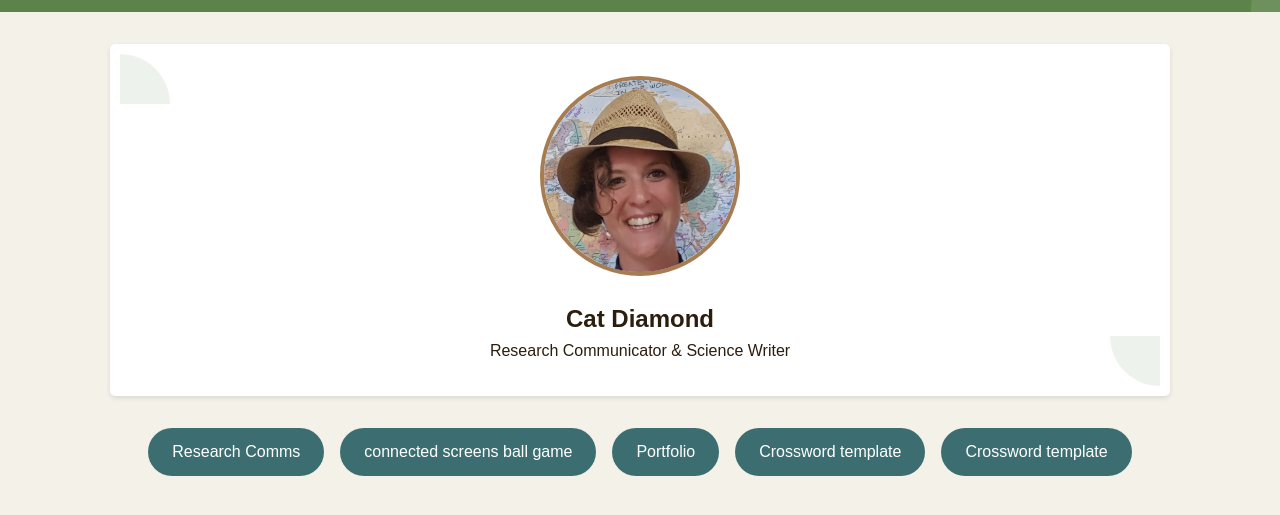
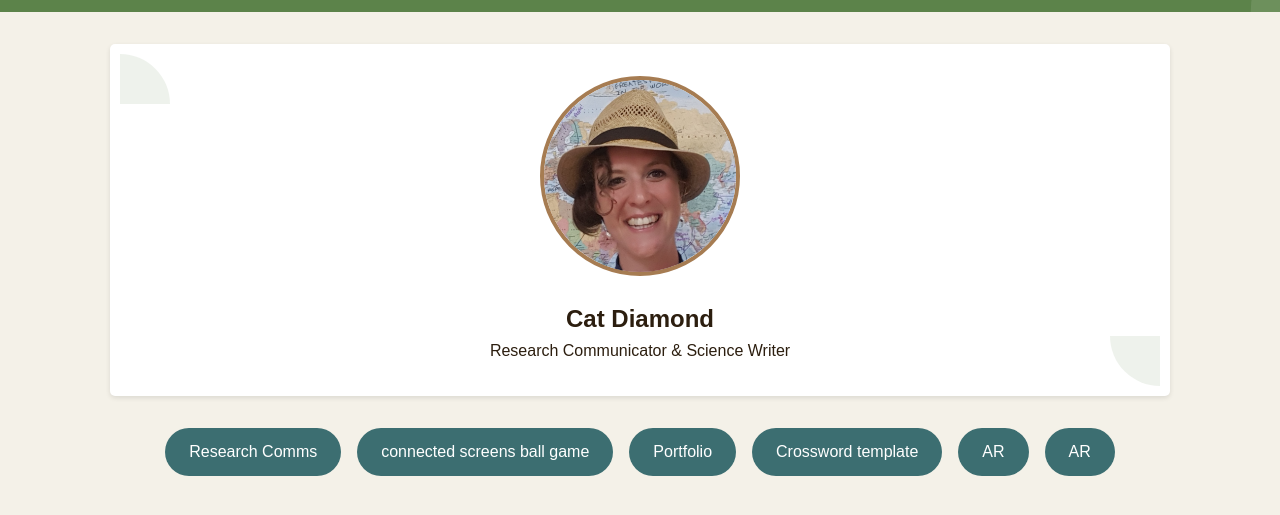
Before and after one commit to Diamocat/trial-and-error, a plain HTML site: page index.html in a window 1280 px wide. Shown: the part 79-594 px from the top of the page. Drawn offline with Linux system fonts and the light colour scheme.

Commit message:
extra pages

```diff
--- a/index.html
+++ b/index.html
@@ -150,7 +150,8 @@
             <a href="connected-screens/connected-ball-page.html" class="btn">connected screens ball game</a>
             <a href="https://www.instagram.com/cat_e_diamond" class="btn">Portfolio</a>
             <a href="Crossword.html" class="btn">Crossword template</a>
-            <a href="ar.html" class="btn">Crossword template</a>
+            <a href="ar.html" class="btn">AR</a>
+            <a href="landw.html" class="btn">AR</a>
 
         </section>
     </main>
```
